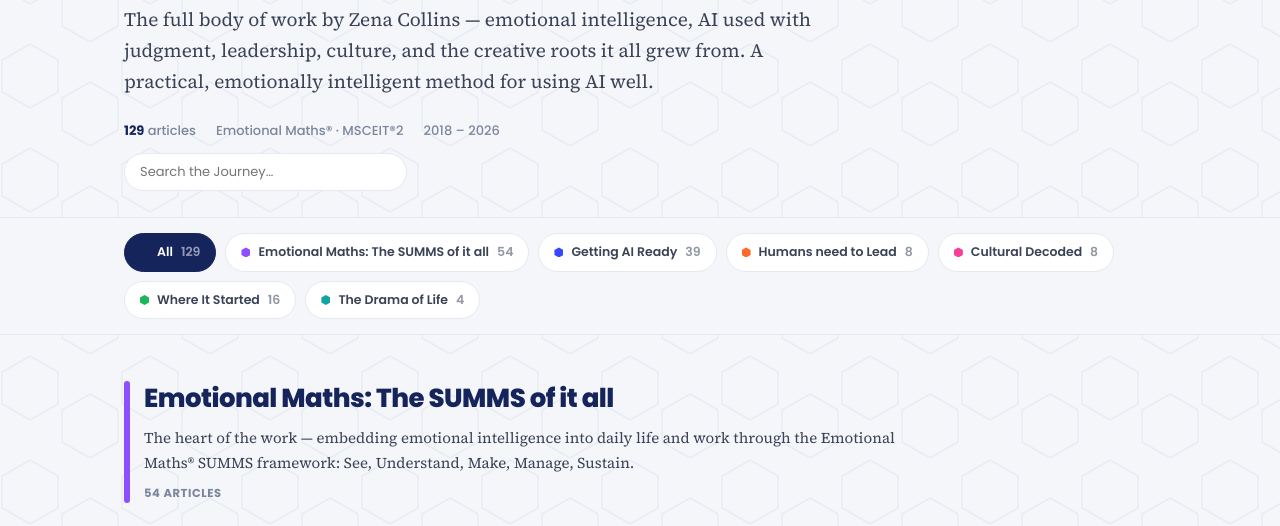
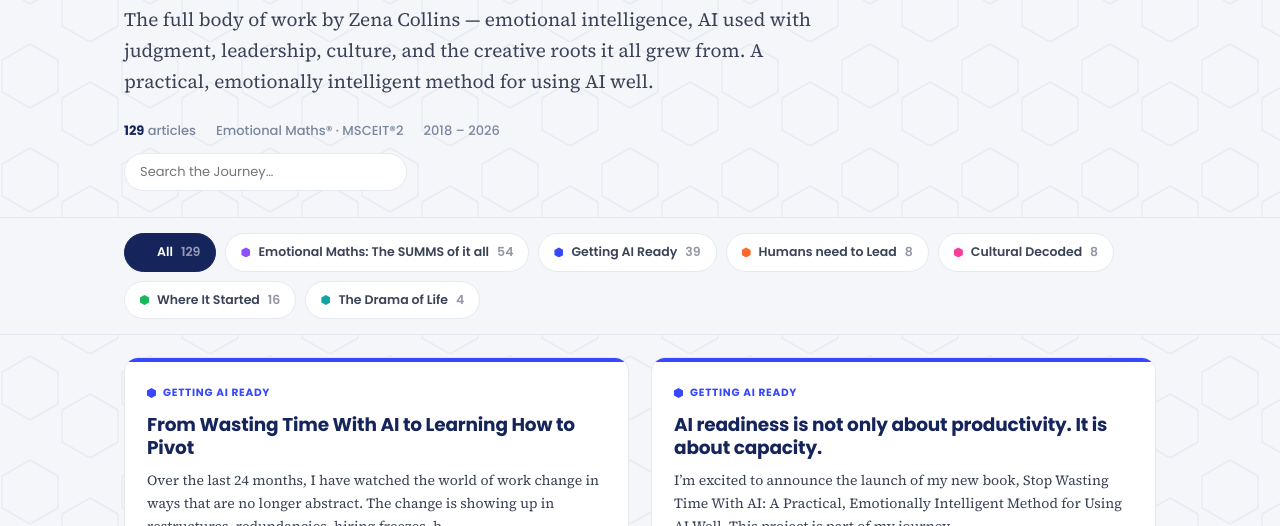
Before and after one commit to GrandStrategyConsulting/swtwai-website, a plain HTML site: page journey.html in a window 1280 px wide. Shown: the part 270-796 px from the top of the page. Drawn offline with Linux system fonts and the light colour scheme.

Commit message:
Show all Journey articles in newest-first order

```diff
--- a/journey.html
+++ b/journey.html
@@ -144,8 +144,8 @@ function render(){const q=($("#q").value||"").toLowerCase().trim();
  let list=A.filter(a=>activeSection==="All"||a.category===activeSection);
  if(q)list=list.filter(a=>(a.title+" "+a.excerpt+" "+a.category).toLowerCase().includes(q));
  let html="";
- if(activeSection==="All"&&!q){ORDER.forEach(sec=>{const items=A.filter(a=>a.category===sec);if(!items.length)return;
-  html+=`<div class="secthead"><div class="bar" style="background:${acc(sec)}"></div><div><h2>${sec}</h2><p>${BLURBS[sec]||""}</p><div class="cnt">${items.length} ARTICLES</div></div></div><div class="grid">${items.map(card).join("")}</div>`;});}
+ if(activeSection==="All"&&!q){const items=[...A].sort((a,b)=>(b.date||"").localeCompare(a.date||""));
+  html=`<div class="grid">${items.map(card).join("")}</div>`;}
  else{html=list.length?`<div class="grid">${list.map(card).join("")}</div>`:`<div class="empty">No articles match “${q}”.</div>`;}
  $("#content").innerHTML=html;}
 function openArticle(id){const a=A.find(x=>x.id===id);if(!a)return;const c=acc(a.category);
```
